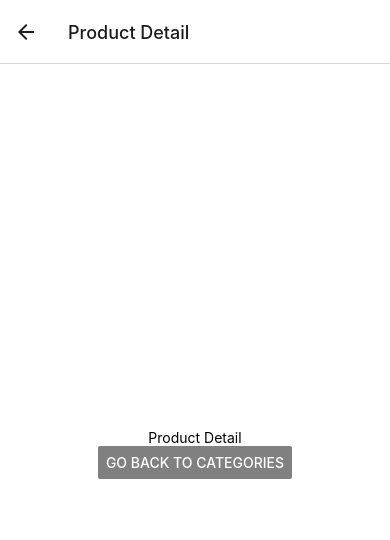
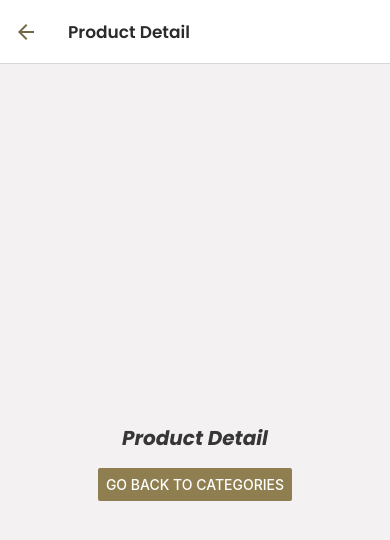
Before and after one commit to JuanfranciscoFioretti/Native-Bread-App, a React Native app: screen /ProductDetail in a window 390 px wide. Shown: the top 540 px of the page. Built offline with nearby package versions, Linux system fonts and the light colour scheme.

Commit message:
[ Full Views Customization Complete - Constants Added ]

```diff
--- /dev/null
+++ b/src/constants/theme/index.js
@@ -0,0 +1,16 @@
+
+export const theme = {
+    colors: {
+        primary: '#8F7E4F',
+        primaryDark: '#736644',
+        secondary: '#B7C3D1',
+        tertiary: '#B7C3D1',
+        backgroundDark: '#2A2B2A',
+        backgroundLight: '#F3F1F1',
+        textLight: '#FAF0E4',
+        textDark: '#363636',
+        white: '#FFFFFF',
+        black: '#000000',
+        gray: '#A1A5A5',
+    }
+};
--- a/src/index.jsx
+++ b/src/index.jsx
@@ -3,6 +3,7 @@ import React from 'react';
 import { View, ActivityIndicator } from 'react-native';
 import { useFonts } from 'expo-font';
 import { styles } from './styles';
+import { theme } from './constants/theme';
 
 import AppNavigator from './navigation';
 
@@ -23,7 +24,7 @@ const App = () => {
   if(!loaded) {
     return (
       <View style={styles.container}>
-        <ActivityIndicator size="large" color="#0000ff"/>
+        <ActivityIndicator size="large" color={theme.colors.backgroundDark}/>
       </View>
     )
   }
--- a/src/navigation/shop.jsx
+++ b/src/navigation/shop.jsx
@@ -1,4 +1,5 @@
 import { createNativeStackNavigator } from "@react-navigation/native-stack";
+import { theme } from "../constants/theme";
 import { Categories, Products, ProductDetail } from '../screens/index';
 
 const Stack = createNativeStackNavigator();
@@ -8,7 +9,17 @@ const ShopNavigator = () => {
         <Stack.Navigator
             initialRouteName="Categories"
             screenOptions={{
-                presentation: 'transparentModal',
+                headerTintColor: theme.colors.primaryDark,
+                headerTitleStyle: {
+                    fontFamily: 'Poppins-SemiBold',
+                    fontSize: 17,
+                    color: theme.colors.backgroundDark,
+                },
+                headerShadowVisible: {
+                    borderBottomWidth: 1,
+                    elevation: 20,
+                    shadowOpacity: 0.25,
+                }
             }}
         >
             <Stack.Screen
--- a/src/screens/Categories/index.jsx
+++ b/src/screens/Categories/index.jsx
@@ -1,5 +1,6 @@
 import React from "react";
 import { View, Text, Button } from "react-native";
+import { theme } from "../../constants/theme";
 
 import { styles } from "./styles";
 
@@ -10,7 +11,7 @@ const Categories = ({ navigation }) => {
       <Button
         title="Go to Products"
         onPress={() => navigation.navigate('Products')}
-        color='grey'
+        color={theme.colors.primary}
       />
     </View>
   );
--- a/src/screens/Categories/styles.js
+++ b/src/screens/Categories/styles.js
@@ -1,13 +1,17 @@
 import { StyleSheet } from "react-native";
+import { theme } from "../../constants/theme";
 
 export const styles = StyleSheet.create({
     container: {
         flex: 1,
-        backgroundColor: '#fff',
+        backgroundColor: theme.colors.backgroundLight,
         justifyContent: 'center',
         alignItems: 'center',
     },
     text: {
         fontFamily: 'Poppins-BoldItalic',
+        fontSize: 20,
+        color: theme.colors.textDark,
+        paddingVertical: 15,
     },
 });
--- a/src/screens/Product-detail/index.jsx
+++ b/src/screens/Product-detail/index.jsx
@@ -1,5 +1,6 @@
 import React from "react";
 import { View, Text, Button } from "react-native";
+import { theme } from "../../constants/theme";
 import { styles } from "./styles";
 
 const ProductDetail = ({ navigation }) => {
@@ -9,7 +10,7 @@ const ProductDetail = ({ navigation }) => {
             <Button
                 title="Go back to Categories"
                 onPress={() => navigation.navigate("Categories")}
-                color="grey"
+                color={theme.colors.primary}
             />
         </View>
     );
--- a/src/screens/Product-detail/styles.js
+++ b/src/screens/Product-detail/styles.js
@@ -1,10 +1,17 @@
 import { StyleSheet } from "react-native";
+import { theme } from "../../constants/theme";
 
 export const styles = StyleSheet.create({
     container: {
         flex: 1,
-        backgroundColor: '#fff',
+        backgroundColor: theme.colors.backgroundLight,
         justifyContent: 'center',
         alignItems: 'center',
-    }
+    },
+    text: {
+        fontFamily: 'Poppins-BoldItalic',
+        fontSize: 20,
+        color: theme.colors.textDark,
+        paddingVertical: 15,
+    },
 });
--- a/src/screens/Product/index.jsx
+++ b/src/screens/Product/index.jsx
@@ -1,5 +1,6 @@
 import React from "react";
 import { View, Text, Button } from "react-native";
+import { theme } from "../../constants/theme";
 
 import { styles } from "./styles";
 
@@ -10,7 +11,7 @@ const Product = ({ navigation }) => {
       <Button
         title="Go to Product Detail"
         onPress={() => navigation.navigate("ProductDetail")}
-        color="grey"
+        color={theme.colors.primary}
       />
     </View>
   );
--- a/src/screens/Product/styles.js
+++ b/src/screens/Product/styles.js
@@ -1,10 +1,17 @@
 import { StyleSheet } from "react-native";
+import { theme } from "../../constants/theme";
 
 export const styles = StyleSheet.create({
     container: {
         flex: 1,
-        backgroundColor: '#fff',
+        backgroundColor: theme.colors.backgroundLight,
         justifyContent: 'center',
         alignItems: 'center',
     },
+    text: {
+        fontFamily: 'Poppins-BoldItalic',
+        fontSize: 20,
+        color: theme.colors.textDark,
+        paddingVertical: 15,
+    },
 });
--- a/src/styles.js
+++ b/src/styles.js
@@ -1,9 +1,10 @@
 import { StyleSheet } from "react-native";
+import { theme } from "./constants/theme";
 
 export const styles = StyleSheet.create({
     container: {
       flex: 1,
-      backgroundColor: '#fff',
+      backgroundColor: theme.colors.textLight,
       alignItems: 'center',
       justifyContent: 'center',
     },
```
